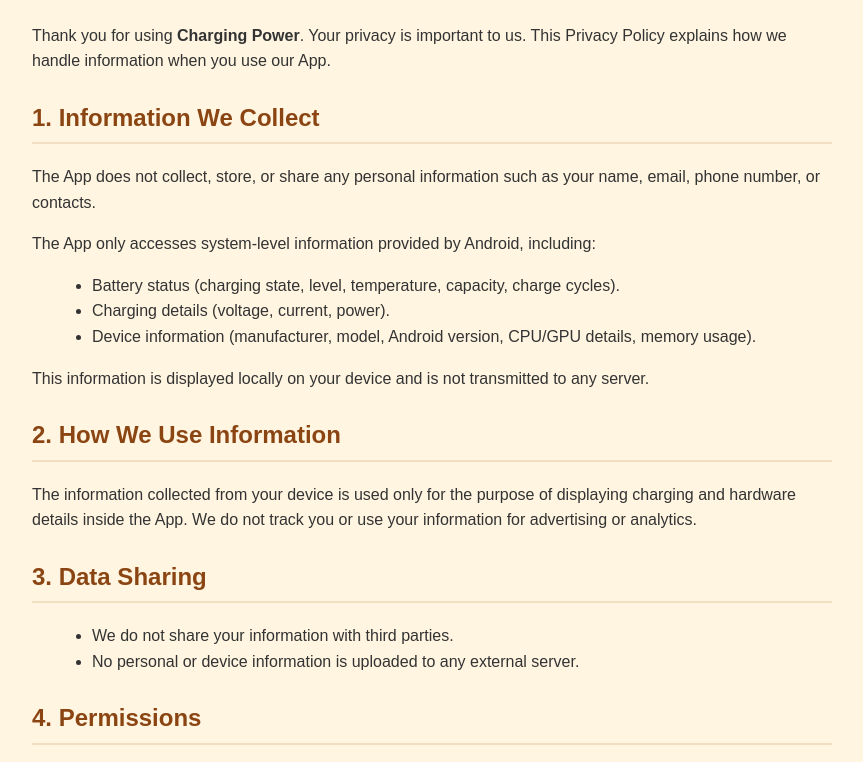
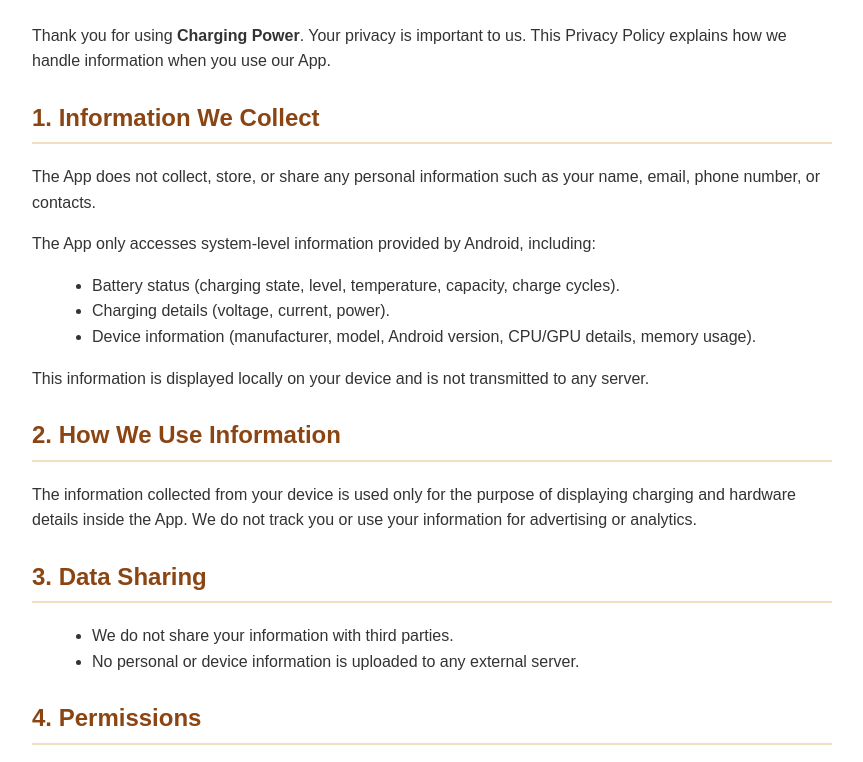
Before and after one commit to appbridgevietnam/appbridgevietnam.github.io, a plain HTML site: page charging-power-policy.html in a window 1280 px wide. Shown: the part 100-862 px from the top of the page, without its empty margins (208-1071 px from the left). Drawn offline with Linux system fonts and the light colour scheme.

Commit message:
Update charging-power-policy.html

```diff
--- a/charging-power-policy.html
+++ b/charging-power-policy.html
@@ -10,7 +10,7 @@
       max-width: 800px;
       margin: 0 auto;
       padding: 20px;
-      background-color: #FFF5E1;
+      background-color: #FFFFFF;
       color: #333;
       line-height: 1.6;
     }
```
